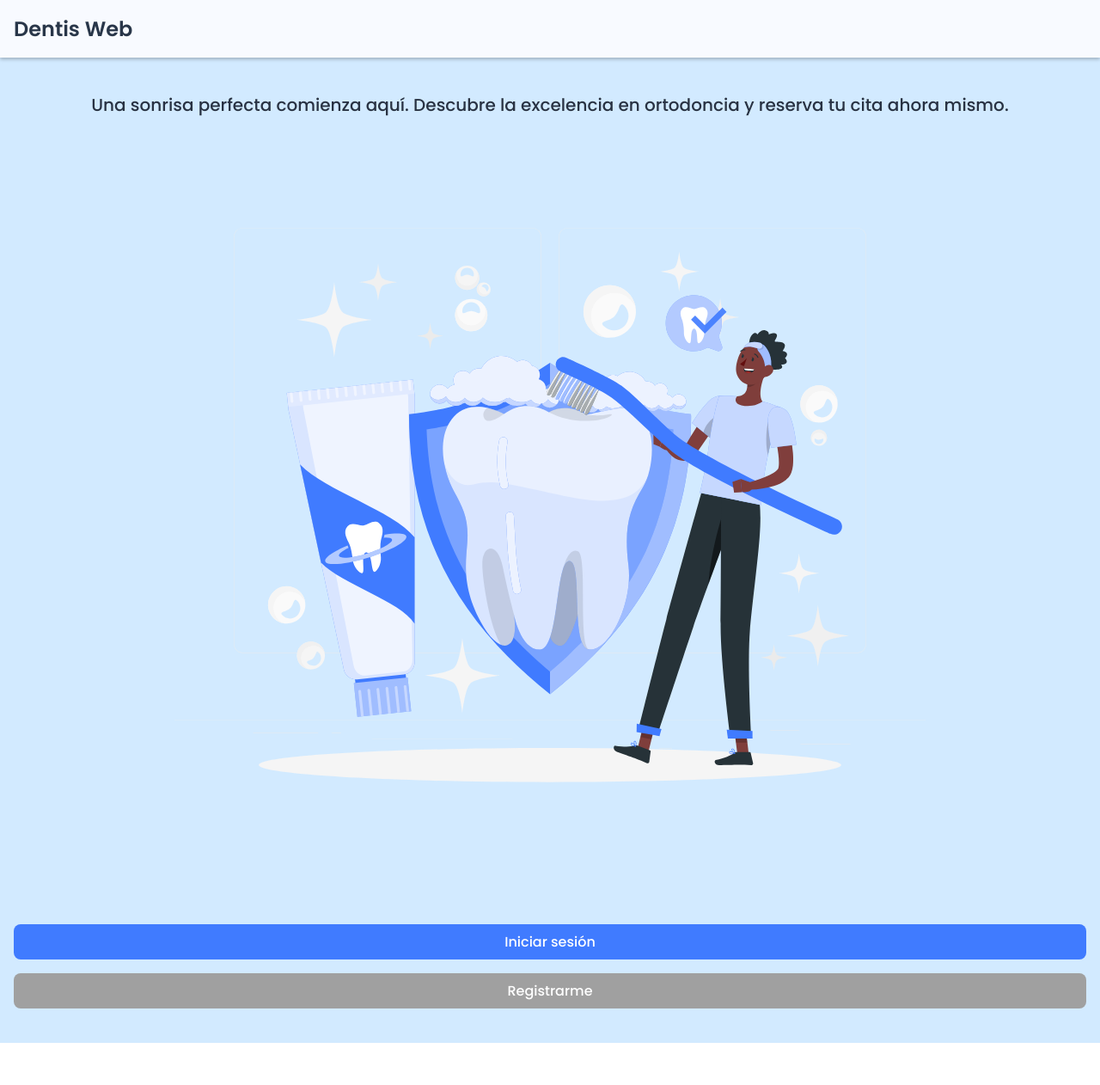
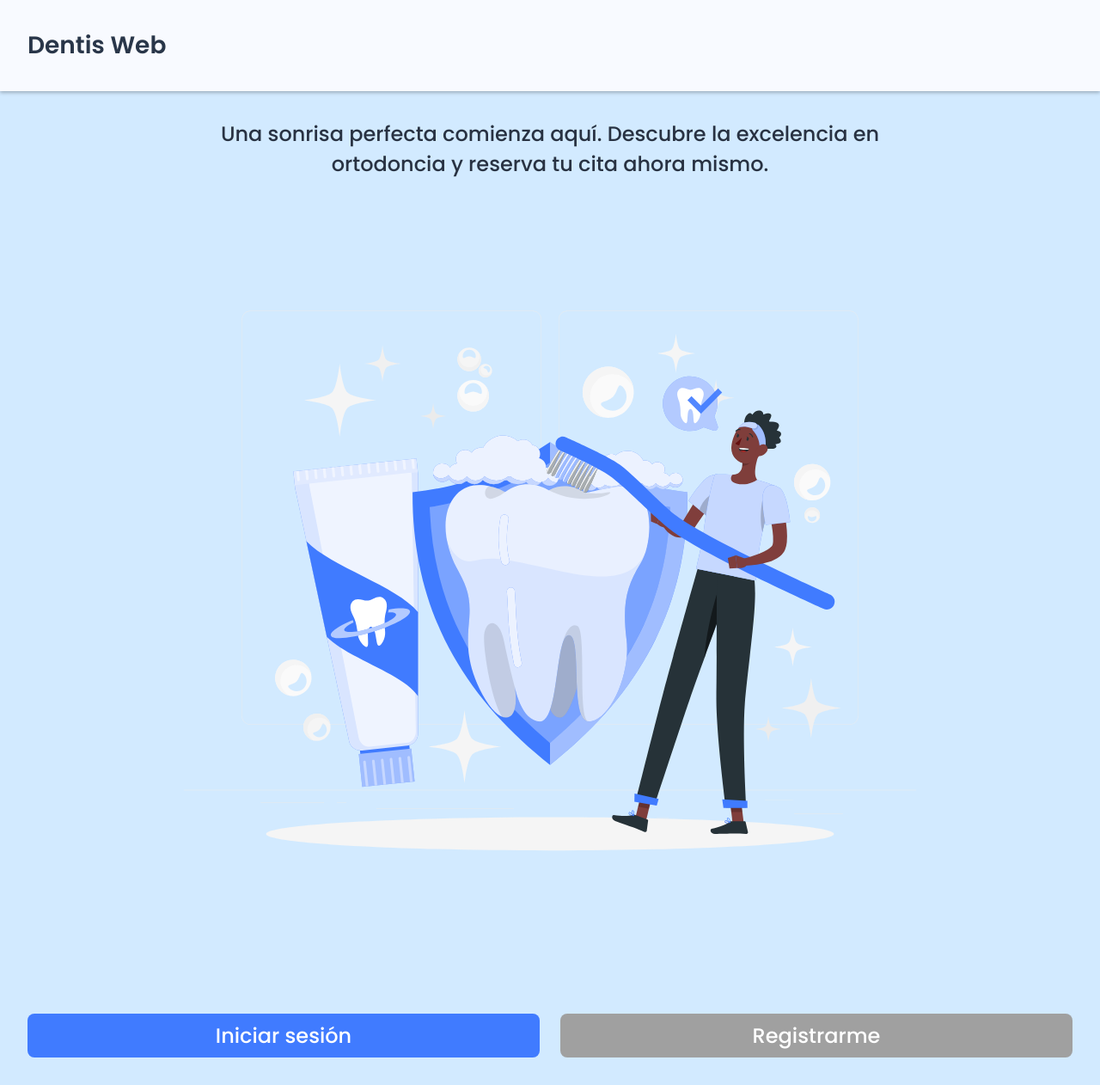
Before and after one commit to katy-paola/dentis-web-app, a React (Vite) app: page /#/ in a window 1280 px wide. Shown: the whole page at 86% size. Before the commit the page ends 1213 px from the top, so only its background shows below. Built offline with nearby package versions, Linux system fonts and the light colour scheme; no server answers.

Commit message:
Add styles for 414px and 744px screen widths

```diff
--- a/src/App.jsx
+++ b/src/App.jsx
@@ -1,5 +1,6 @@
 import { Outlet } from 'react-router-dom';
-//import Header from './Components/Header';
+import Header from './Components/Header';
+import './styles/index.css';
 
 /**
  * La función App devuelve un componente Header y un elemento principal que contiene un componente Outlet
@@ -8,10 +9,10 @@ import { Outlet } from 'react-router-dom';
 const App = () => {
   return (
     <>
-      {/* <Header /> */}
-      <main>
+      <div className="container">
+        <Header />
         <Outlet />
-      </main>
+      </div>
     </>
   );
 };
--- a/src/Components/MainLanding.jsx
+++ /dev/null
@@ -1,30 +0,0 @@
-import Button from './Button';
-import '../styles/MainLanding.css';
-
-const MainLanding = () => {
-  return (
-    <main className="main">
-      <p className="main__description">
-        Una sonrisa perfecta comienza aquí. Descubre la excelencia en ortodoncia
-        y reserva tu cita ahora mismo.
-      </p>
-      <figure className="main__figure">
-        <img
-          src="/images/illustration-landing-200.svg"
-          alt=""
-          className="main__illustration"
-        />
-      </figure>
-      <div className="main__buttons">
-        <Button route={'/login'} text={'Iniciar sesión'} bgColor={'primary'} />
-        <Button
-          route={'/register'}
-          text={'Registrarme'}
-          bgColor={'secondary'}
-        />
-      </div>
-    </main>
-  );
-};
-
-export default MainLanding;
--- a/src/Views/Landing.jsx
+++ b/src/Views/Landing.jsx
@@ -1,24 +1,29 @@
+import Button from '../Components/Button';
 import '../styles/Landing.css';
-import Header from '../Components/Header';
-import MainLanding from '../Components/MainLanding';
 
-/**
- * Devuelve un div con una clase de banner, y dentro de ese div, devuelve un h1 y un h2
- * @returns Un div con una clase de banner y texto-centro.
- */
 const Landing = () => {
   return (
-    // <div className="banner text-center">
-    //   <h1>Dentis Web</h1>
-    //   <h2>
-    //     Dentis Web es una aplicación web que te permite agendar citas con tus
-    //     ortodoncistas.
-    //   </h2>
-    // </div>
-    <div className="container">
-      <Header />
-      <MainLanding />
-    </div>
+    <main className="main">
+      <p className="main__description">
+        Una sonrisa perfecta comienza aquí. Descubre la excelencia en ortodoncia
+        y reserva tu cita ahora mismo.
+      </p>
+      <figure className="main__figure">
+        <img
+          src="/images/illustration-landing-200.svg"
+          alt=""
+          className="main__illustration"
+        />
+      </figure>
+      <div className="main__buttons">
+        <Button route={'/login'} text={'Iniciar sesión'} bgColor={'primary'} />
+        <Button
+          route={'/register'}
+          text={'Registrarme'}
+          bgColor={'secondary'}
+        />
+      </div>
+    </main>
   );
 };
 
--- a/src/main.jsx
+++ b/src/main.jsx
@@ -5,8 +5,6 @@ import App from './App';
 import Home from './Views/Home';
 import Login from './Views/Login';
 import Register from './Views/Register';
-//import 'bootstrap/dist/css/bootstrap.css';
-import './styles/index.css';
 import './styles/icomoon.css';
 import RequireAuth from './routes/requireAuth';
 import Landing from './Views/Landing';
--- a/src/styles/Landing.css
+++ b/src/styles/Landing.css
@@ -58,10 +58,84 @@
   text-shadow: 0 0 10px rgba(0, 0, 0, 0.5);
   margin-top: 1%;
 } */
-.container {
+.main {
   display: flex;
   flex-direction: column;
-  min-width: 320px;
-  min-height: 100vh;
-  background-color: var(--bg-container);
+  justify-content: center;
+  align-items: center;
+  gap: 3.2rem;
+  flex: 1;
+  padding: 4rem 1.6rem;
 }
+.main__description {
+  font-size: 2rem;
+  font-weight: 500;
+  text-align: center;
+  color: var(--color-text);
+}
+.main__figure {
+  display: flex;
+  justify-content: center;
+  width: 70%;
+}
+.main__illustration {
+  width: 100%;
+  height: 100%;
+  object-fit: cover;
+}
+.main__buttons {
+  display: flex;
+  flex-direction: column;
+  align-items: center;
+  gap: 1.6rem;
+  width: 100%;
+}
+.main__button {
+  font-size: 2rem;
+  width: 100%;
+  text-align: center;
+  padding: 0.8rem 1.6rem;
+  border-radius: 0.8rem;
+  text-decoration: none;
+  color: var(--white);
+}
+.btn-primary {
+  background-color: var(--btn-primary);
+}
+.btn-secondary {
+  background-color: var(--btn-secondary);
+}
+
+/* Media Queries */
+@media screen and (min-width: 414px) {
+  .main {
+    gap: 6.4rem;
+  }
+  .main__description {
+    max-width: 90%;
+  }
+  .main__figure {
+    width: 62.8%;
+  }
+}
+@media screen and (min-width: 744px) {
+  .main {
+    gap: 6rem;
+    padding: 3.2rem;
+    justify-content: center;
+  }
+  .main__description {
+    font-size: 2.4rem;
+    max-width: 70%;
+  }
+  .main__figure {
+    width: 70%;
+  }
+  .main__buttons {
+    flex-direction: row;
+    gap: 2.4rem;
+  }
+  .main__button {
+    font-size: 2.4rem;
+  }
+}
--- a/src/styles/MainLanding.css
+++ /dev/null
@@ -1,45 +0,0 @@
-.main {
-  display: flex;
-  flex-direction: column;
-  justify-content: center;
-  align-items: center;
-  gap: 3.2rem;
-  padding: 4rem 1.6rem;
-}
-.main__description {
-  font-size: 2rem;
-  font-weight: 500;
-  text-align: center;
-  color: var(--color-text);
-}
-.main__figure {
-  display: flex;
-  justify-content: center;
-  width: 70%;
-}
-.main__illustration {
-  width: 100%;
-  height: 100%;
-  object-fit: cover;
-}
-.main__buttons {
-  display: flex;
-  flex-direction: column;
-  align-items: center;
-  gap: 1.6rem;
-  width: 100%;
-}
-.main__button {
-  width: 100%;
-  text-align: center;
-  padding: 0.8rem 1.6rem;
-  border-radius: 0.8rem;
-  text-decoration: none;
-  color: var(--white);
-}
-.btn-primary {
-  background-color: var(--btn-primary);
-}
-.btn-secondary {
-  background-color: var(--btn-secondary);
-}
--- a/src/styles/header.css
+++ b/src/styles/header.css
@@ -51,3 +51,12 @@
   font-weight: 600;
   color: var(--color-title);
 }
+
+@media screen and (min-width: 744px) {
+  .header {
+    padding: 3.2rem;
+  }
+  .header__title {
+    font-size: 2.8rem;
+  }
+}
--- a/src/styles/index.css
+++ b/src/styles/index.css
@@ -29,6 +29,13 @@ body {
   -webkit-font-smoothing: antialiased;
   -moz-osx-font-smoothing: grayscale;
 }
+.container {
+  display: flex;
+  flex-direction: column;
+  min-width: 320px;
+  min-height: 100vh;
+  background-color: var(--bg-container);
+}
 
 code {
   font-family: source-code-pro, Menlo, Monaco, Consolas, 'Courier New',
```
Also changed, not shown: 1 other file (tests, documents, lock files or other folders).
